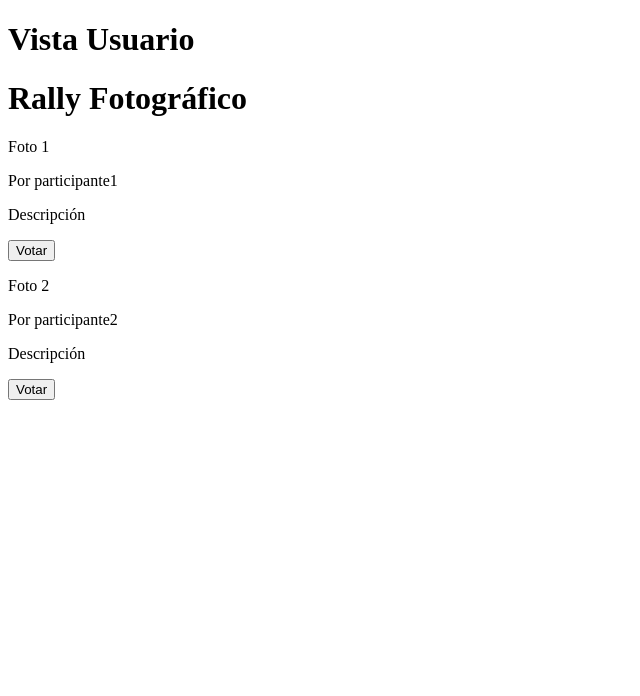
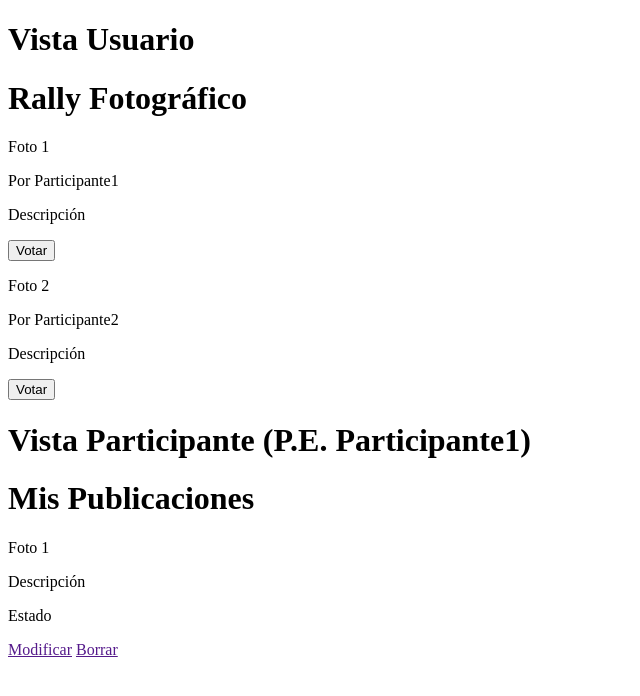
Before and after one commit to rubpedcar/ProyectoIntegrado_2025, a PHP site: page / in a window 1280 px wide. Shown: the part 26-722 px from the top of the page, without its empty margins (0-640 px from the left). Run offline with PHP 8.4, Linux system fonts and the light colour scheme.

Commit message:
Vista participante en index

```diff
--- a/index.php
+++ b/index.php
@@ -13,17 +13,27 @@
 
     <div>
         <p>Foto 1</p>
-        <p>Por participante1</p>
+        <p>Por Participante1</p>
         <p>Descripción</p>
         <button>Votar</button>
     </div>
 
     <div>
         <p>Foto 2</p>
-        <p>Por participante2</p>
+        <p>Por Participante2</p>
         <p>Descripción</p>
         <button>Votar</button>
     </div>
 
+
+    <h1>Vista Participante (P.E. Participante1)</h1>
+    <h1>Mis Publicaciones</h1>
+
+    <div>
+        <p>Foto 1</p>
+        <p>Descripción</p>
+        <p>Estado</p>
+        <p><a href="">Modificar</a> <a href="">Borrar</a></p>
+    </div>
 </body>
 </html>
```
